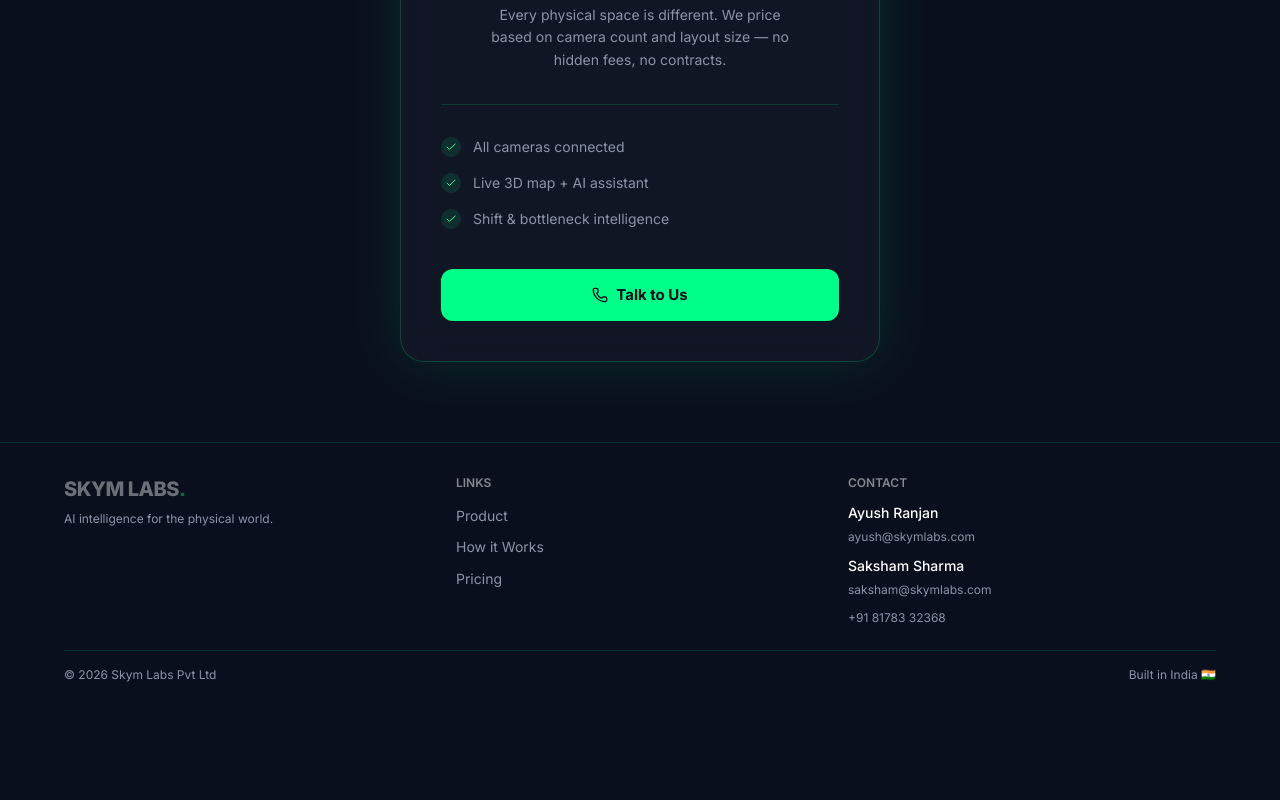
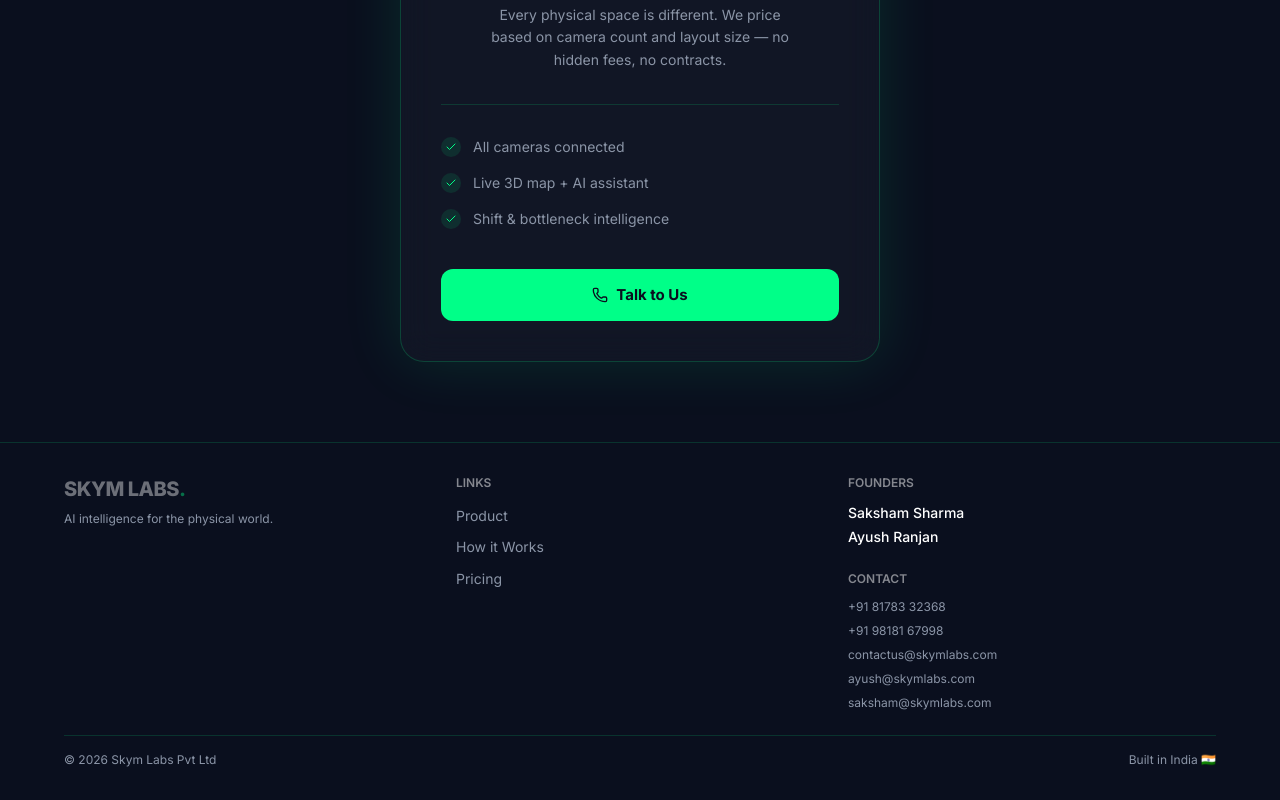
Before and after one commit to sakshamshh/WEBSITE, a React (Vite) app: page / in a window 1280 px wide. Shown: the part 5211-6011 px from the top of the page. Before the commit the page ends 5926 px from the top, so only its background shows below. Built offline with nearby package versions, Linux system fonts and the light colour scheme.

Commit message:
feat: update Product and How it Works anchors, and restructure Footer with founders and contacts

```diff
--- a/src/components/Footer.tsx
+++ b/src/components/Footer.tsx
@@ -1,13 +1,9 @@
 const footerLinks = [
-  { label: 'Product', href: '#product' },
+  { label: 'Product', href: '#products' },
   { label: 'How it Works', href: '#how-it-works' },
   { label: 'Pricing', href: '#pricing' },
 ];
 
-const team = [
-  { name: 'Ayush Ranjan', email: 'ayush@skymlabs.com' },
-  { name: 'Saksham Sharma', email: 'saksham@skymlabs.com' },
-];
 
 export default function Footer() {
   return (
@@ -39,26 +35,45 @@ export default function Footer() {
             </ul>
           </div>
 
-          {/* Contact */}
+          {/* Founders & Contact */}
           <div>
+            <h4 className="text-white text-xs font-semibold mb-3 tracking-normal uppercase opacity-50">Founders</h4>
+            <div className="space-y-1 mb-6">
+              <p className="text-white text-sm font-medium">Saksham Sharma</p>
+              <p className="text-white text-sm font-medium">Ayush Ranjan</p>
+            </div>
+
             <h4 className="text-white text-xs font-semibold mb-3 tracking-normal uppercase opacity-50">Contact</h4>
             <div className="space-y-2">
-              {team.map((t) => (
-                <div key={t.email}>
-                  <p className="text-white text-sm font-medium">{t.name}</p>
-                  <a
-                    href={`mailto:${t.email}`}
-                    className="text-text-muted text-xs hover:text-accent transition-colors"
-                  >
-                    {t.email}
-                  </a>
-                </div>
-              ))}
               <a
                 href="tel:+918178332368"
                 className="text-text-muted text-xs hover:text-accent transition-colors block"
               >
                 +91 81783 32368
+              </a>
+              <a
+                href="tel:+919818167998"
+                className="text-text-muted text-xs hover:text-accent transition-colors block"
+              >
+                +91 98181 67998
+              </a>
+              <a
+                href="mailto:contactus@skymlabs.com"
+                className="text-text-muted text-xs hover:text-accent transition-colors block"
+              >
+                contactus@skymlabs.com
+              </a>
+              <a
+                href="mailto:ayush@skymlabs.com"
+                className="text-text-muted text-xs hover:text-accent transition-colors block"
+              >
+                ayush@skymlabs.com
+              </a>
+              <a
+                href="mailto:saksham@skymlabs.com"
+                className="text-text-muted text-xs hover:text-accent transition-colors block"
+              >
+                saksham@skymlabs.com
               </a>
             </div>
           </div>
--- a/src/components/HowItWorks.tsx
+++ b/src/components/HowItWorks.tsx
@@ -26,7 +26,7 @@ export default function HowItWorks() {
   const containerRef = useRevealMany();
 
   return (
-    <section id="how-it-works" className="py-16 md:py-20" ref={containerRef}>
+    <section className="py-16 md:py-20" ref={containerRef}>
       <div className="section-container">
         <h2 className="reveal text-3xl sm:text-4xl md:text-5xl font-[800] text-center mb-20">
           Live in 30 minutes.
--- a/src/components/Navbar.tsx
+++ b/src/components/Navbar.tsx
@@ -21,7 +21,7 @@ export default function Navbar() {
   }, []);
 
   const links = [
-    { label: 'Product', href: '#product' },
+    { label: 'Product', href: '#products' },
     { label: 'How it Works', href: '#how-it-works' },
     { label: 'Pricing', href: '#pricing' },
   ];
--- a/src/components/Problem.tsx
+++ b/src/components/Problem.tsx
@@ -23,7 +23,7 @@ export default function Problem() {
   const containerRef = useRevealMany();
 
   return (
-    <section className="py-16 md:py-20" ref={containerRef}>
+    <section id="how-it-works" className="py-16 md:py-20" ref={containerRef}>
       <div className="section-container text-center">
         <h2 className="reveal text-3xl sm:text-4xl md:text-5xl font-[800] mb-5">
           Most physical spaces operate blind.
```
